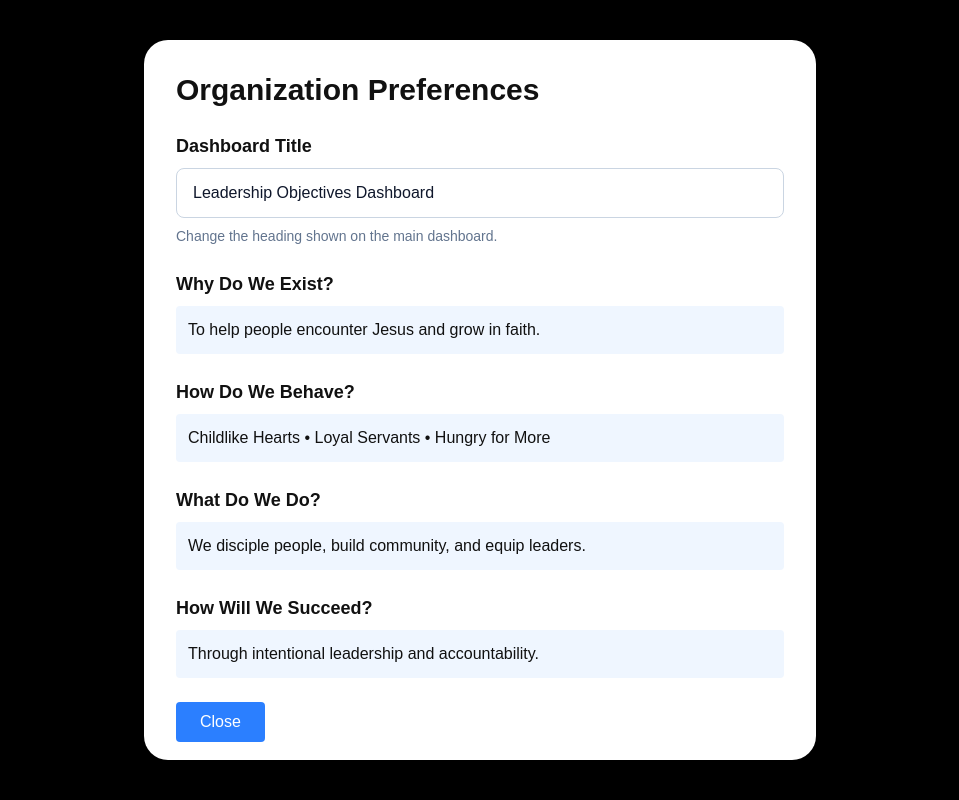
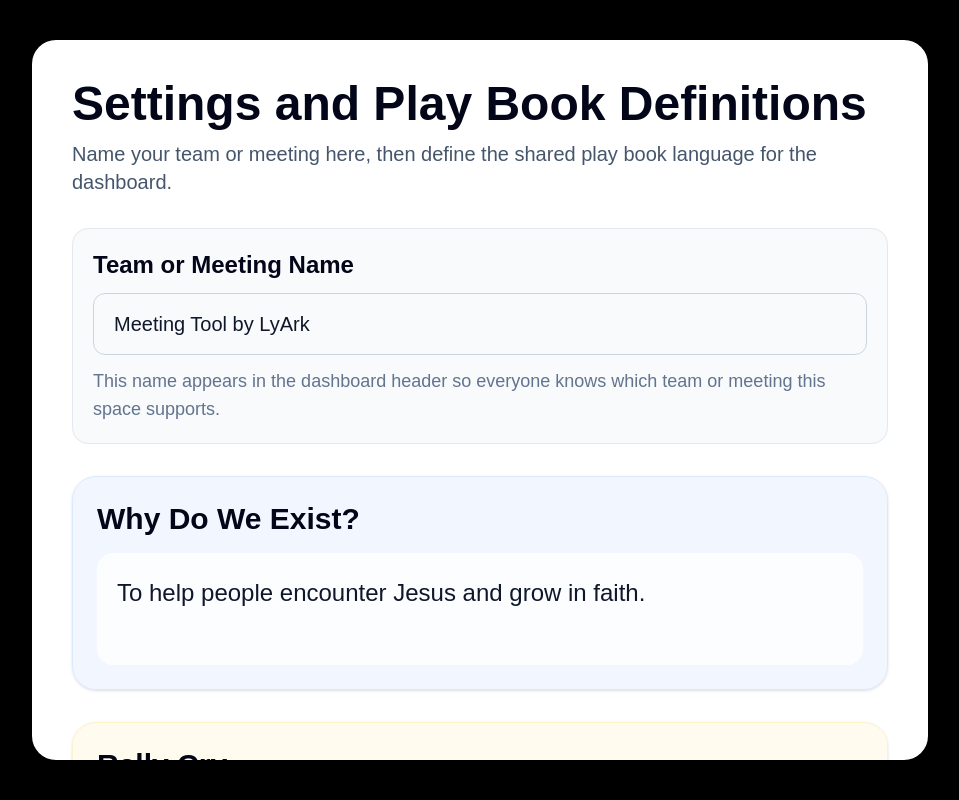
Before and after one commit to NaNo8831/Tool, a Next.js app: page / in a window 1280 px wide. Both pictures are taken after a click on the button "⚙️". Shown: the top 800 px of the page, without its empty margins (160-1119 px from the left). Built offline with nearby package versions, Linux system fonts and the light colour scheme.

Commit message:
Update dashboard header and settings playbook

```diff
--- a/app/components/dashboard/PreferencesModal.tsx
+++ b/app/components/dashboard/PreferencesModal.tsx
@@ -26,72 +26,106 @@ export function PreferencesModal({
     onSave({ ...organizationInfo, [field]: value });
   };
 
+  const fieldClasses = 'bg-blue-50 p-5 rounded-2xl text-xl leading-relaxed text-slate-800 min-h-24';
+  const editorClasses = 'text-xl leading-relaxed';
+  const actionClasses = 'px-5 py-2 text-lg';
+
   return (
-    <div className="fixed inset-0 bg-black bg-opacity-50 flex items-center justify-center z-50">
-      <div className="bg-white rounded-3xl p-8 max-w-2xl w-full max-h-[90vh] overflow-y-auto">
-        <h2 className="text-3xl font-bold mb-6">Organization Preferences</h2>
+    <div className="fixed inset-0 bg-black bg-opacity-50 flex items-center justify-center z-50 px-4">
+      <div className="bg-white rounded-3xl p-8 md:p-10 max-w-4xl w-full max-h-[90vh] overflow-y-auto shadow-2xl">
+        <div className="mb-8 space-y-3">
+          <h2 className="text-4xl md:text-5xl font-bold text-slate-950">Settings and Play Book Definitions</h2>
+          <p className="text-xl text-slate-600">
+            Name your team or meeting here, then define the shared play book language for the dashboard.
+          </p>
+        </div>
 
-        <div className="space-y-6">
-          <div>
-            <label className="block text-lg font-semibold mb-2">Dashboard Title</label>
+        <div className="space-y-8 text-xl">
+          <div className="rounded-2xl border border-slate-200 bg-slate-50 p-5">
+            <label className="block text-2xl font-semibold mb-3 text-slate-950">Team or Meeting Name</label>
             <input
               type="text"
               value={dashboardTitle}
               onChange={(e) => onDashboardTitleChange(e.target.value)}
-              className="w-full px-4 py-3 border border-slate-300 rounded-lg text-slate-900 focus:outline-none focus:ring-2 focus:ring-blue-300"
-              placeholder="Meeting Tool"
+              className="w-full px-5 py-4 border border-slate-300 rounded-xl text-xl text-slate-900 focus:outline-none focus:ring-2 focus:ring-blue-300"
+              placeholder="Name your team or meeting"
             />
-            <p className="text-sm text-slate-500 mt-2">Change the heading shown on the main dashboard.</p>
+            <p className="text-lg text-slate-500 mt-3">
+              This name appears in the dashboard header so everyone knows which team or meeting this space supports.
+            </p>
           </div>
 
-          <div>
-            <label className="block text-lg font-semibold mb-2">Why Do We Exist?</label>
+          <section className="rounded-3xl border border-blue-100 bg-blue-50/80 p-6 shadow-sm">
+            <label className="block text-3xl font-bold mb-4 text-slate-950">Why Do We Exist?</label>
             <EditableField
               value={organizationInfo.whyExist}
               onSave={(value) => handleSave('whyExist', value)}
               placeholder="Enter your mission..."
               multiline
-              className="bg-blue-50 p-3 rounded"
+              className="bg-white/80 p-5 rounded-2xl text-2xl leading-relaxed text-slate-900 min-h-28"
+              editorClassName="text-2xl leading-relaxed min-h-[160px]"
+              actionClassName={actionClasses}
             />
-          </div>
+          </section>
 
-          <div>
-            <label className="block text-lg font-semibold mb-2">How Do We Behave?</label>
+          <section className="rounded-3xl border border-amber-100 bg-amber-50/80 p-6 shadow-sm">
+            <label className="block text-3xl font-bold mb-4 text-slate-950">Rally Cry</label>
+            <EditableField
+              value={organizationInfo.rallyCry}
+              onSave={(value) => handleSave('rallyCry', value)}
+              placeholder="Rally Cry"
+              multiline
+              className="bg-white/80 p-5 rounded-2xl text-3xl font-bold leading-snug text-slate-950 min-h-24"
+              editorClassName="text-3xl font-bold leading-snug min-h-[140px]"
+              actionClassName={actionClasses}
+            />
+          </section>
+
+          <div className="grid gap-6 md:grid-cols-2">
+            <div className="rounded-2xl border border-slate-200 p-5">
+              <label className="block text-2xl font-semibold mb-3 text-slate-950">How Do We Behave?</label>
               <EditableField
                 value={organizationInfo.howBehave}
                 onSave={(value) => handleSave('howBehave', value)}
                 placeholder="Enter your values..."
                 multiline
-              className="bg-blue-50 p-3 rounded"
+                className={fieldClasses}
+                editorClassName={editorClasses}
+                actionClassName={actionClasses}
               />
             </div>
 
-          <div>
-            <label className="block text-lg font-semibold mb-2">What Do We Do?</label>
+            <div className="rounded-2xl border border-slate-200 p-5">
+              <label className="block text-2xl font-semibold mb-3 text-slate-950">What Do We Do?</label>
               <EditableField
                 value={organizationInfo.whatDo}
                 onSave={(value) => handleSave('whatDo', value)}
                 placeholder="Enter what you do..."
                 multiline
-              className="bg-blue-50 p-3 rounded"
+                className={fieldClasses}
+                editorClassName={editorClasses}
+                actionClassName={actionClasses}
               />
             </div>
 
-          <div>
-            <label className="block text-lg font-semibold mb-2">How Will We Succeed?</label>
+            <div className="rounded-2xl border border-slate-200 p-5 md:col-span-2">
+              <label className="block text-2xl font-semibold mb-3 text-slate-950">How Will We Succeed?</label>
               <EditableField
                 value={organizationInfo.howSucceed}
                 onSave={(value) => handleSave('howSucceed', value)}
                 placeholder="Enter success metrics..."
                 multiline
-              className="bg-blue-50 p-3 rounded"
+                className={fieldClasses}
+                editorClassName={editorClasses}
+                actionClassName={actionClasses}
               />
+            </div>
           </div>
         </div>
 
         <button
           onClick={onClose}
-          className="mt-6 px-6 py-2 bg-blue-500 text-white rounded hover:bg-blue-600"
+          className="mt-8 px-8 py-3 bg-blue-600 text-white rounded-xl text-xl font-semibold hover:bg-blue-700"
         >
           Close
         </button>
--- a/app/components/ui/EditableField.tsx
+++ b/app/components/ui/EditableField.tsx
@@ -8,6 +8,8 @@ interface EditableFieldProps {
   placeholder?: string;
   multiline?: boolean;
   className?: string;
+  editorClassName?: string;
+  actionClassName?: string;
 }
 
 export function EditableField({
@@ -15,7 +17,9 @@ export function EditableField({
   onSave,
   placeholder = 'Click to edit',
   multiline = false,
-  className = ''
+  className = '',
+  editorClassName = '',
+  actionClassName = ''
 }: EditableFieldProps) {
   const [isEditing, setIsEditing] = useState(false);
   const [editValue, setEditValue] = useState(value);
@@ -49,7 +53,7 @@ export function EditableField({
             value={editValue}
             onChange={(e) => setEditValue(e.target.value)}
             onKeyDown={handleKeyDown}
-            className="w-full min-h-[120px] px-3 py-3 border border-slate-300 rounded text-slate-900 focus:outline-none focus:ring-2 focus:ring-blue-300"
+            className={`w-full min-h-[120px] px-3 py-3 border border-slate-300 rounded text-slate-900 focus:outline-none focus:ring-2 focus:ring-blue-300 ${editorClassName}`}
             placeholder={placeholder}
           />
         ) : (
@@ -58,20 +62,20 @@ export function EditableField({
             value={editValue}
             onChange={(e) => setEditValue(e.target.value)}
             onKeyDown={handleKeyDown}
-            className="w-full px-3 py-2 border border-slate-300 rounded text-slate-900 focus:outline-none focus:ring-2 focus:ring-blue-300"
+            className={`w-full px-3 py-2 border border-slate-300 rounded text-slate-900 focus:outline-none focus:ring-2 focus:ring-blue-300 ${editorClassName}`}
             placeholder={placeholder}
           />
         )}
         <div className="flex gap-2">
           <button
             onClick={handleSave}
-            className="px-3 py-1 bg-green-600 text-white rounded text-sm hover:bg-green-700"
+            className={`px-3 py-1 bg-green-600 text-white rounded text-sm hover:bg-green-700 ${actionClassName}`}
           >
             Save
           </button>
           <button
             onClick={handleCancel}
-            className="px-3 py-1 bg-slate-500 text-white rounded text-sm hover:bg-slate-600"
+            className={`px-3 py-1 bg-slate-500 text-white rounded text-sm hover:bg-slate-600 ${actionClassName}`}
           >
             Cancel
           </button>
--- a/app/layout.tsx
+++ b/app/layout.tsx
@@ -13,8 +13,8 @@ const geistMono = Geist_Mono({
 });
 
 export const metadata: Metadata = {
-  title: "Create Next App",
-  description: "Generated by create next app",
+  title: "Meeting Tool by LyArk",
+  description: "Meeting Tool by LyArk",
 };
 
 export default function RootLayout({
--- a/app/lib/objectiveOptions.ts
+++ b/app/lib/objectiveOptions.ts
@@ -3,12 +3,13 @@ import type { MeetingSectionKey, OrganizationInfo } from '@/app/types/dashboard'
 
 export const defaultOrganizationInfo: OrganizationInfo = {
   whyExist: 'To help people encounter Jesus and grow in faith.',
+  rallyCry: '',
   howBehave: 'Childlike Hearts • Loyal Servants • Hungry for More',
   whatDo: 'We disciple people, build community, and equip leaders.',
   howSucceed: 'Through intentional leadership and accountability.'
 };
 
-export const defaultDashboardTitle = 'Leadership Objectives Dashboard';
+export const defaultDashboardTitle = 'Meeting Tool by LyArk';
 
 export const defaultMeetingSectionOrder: MeetingSectionKey[] = ['agenda', 'topic', 'decision', 'cascade'];
 
--- a/app/page.tsx
+++ b/app/page.tsx
@@ -39,6 +39,7 @@ export default function Home() {
   const [taskInputs, setTaskInputs] = useState<Record<number, TaskInput>>({});
   const [draggingObjectiveId, setDraggingObjectiveId] = useState<number | null>(null);
   const [draggingMeetingSection, setDraggingMeetingSection] = useState<MeetingSectionKey | null>(null);
+  const organizationInfoWithDefaults = { ...defaultOrganizationInfo, ...organizationInfo };
 
   const updateObjectiveTitle = (id: number, newTitle: string) => {
     setObjectives(objectives.map((obj) =>
@@ -298,7 +299,7 @@ export default function Home() {
         <div className="mb-10 flex flex-col gap-6 md:flex-row md:items-start md:justify-between">
           <div>
             <h1 className="text-5xl font-bold text-slate-900">{dashboardTitle}</h1>
-            <p className="text-slate-700 mt-3 text-lg">Strategic planning and accountability platform</p>
+            <p className="text-slate-600 mt-3 text-lg">Name your team or meeting from the settings menu.</p>
           </div>
 
           <button
@@ -310,22 +311,32 @@ export default function Home() {
           </button>
         </div>
 
-        <div className="grid md:grid-cols-2 xl:grid-cols-4 gap-4 mb-10">
-          <div className="bg-white rounded-3xl p-5 shadow">
-            <h2 className="font-bold text-lg mb-3 text-black">Why Do We Exist?</h2>
-            {renderMissionValue(organizationInfo.whyExist)}
-          </div>
+        <div className="mb-10 space-y-5">
+          <section className="bg-white rounded-3xl p-6 md:p-8 shadow border-l-8 border-blue-500">
+            <h2 className="font-bold text-2xl mb-4 text-black">Why Do We Exist?</h2>
+            <div className="text-lg leading-relaxed">{renderMissionValue(organizationInfoWithDefaults.whyExist)}</div>
+          </section>
+
+          <section className="bg-amber-50 rounded-3xl p-6 md:p-8 shadow border border-amber-100">
+            <h2 className="font-bold text-2xl mb-4 text-black">Rally Cry</h2>
+            <p className="text-3xl font-bold leading-snug text-slate-900 whitespace-pre-line">
+              {organizationInfoWithDefaults.rallyCry || 'Rally Cry'}
+            </p>
+          </section>
+
+          <div className="grid md:grid-cols-3 gap-5">
             <div className="bg-white rounded-3xl p-5 shadow">
               <h2 className="font-bold text-lg mb-3 text-black">How Do We Behave?</h2>
-            {renderMissionValue(organizationInfo.howBehave)}
+              {renderMissionValue(organizationInfoWithDefaults.howBehave)}
             </div>
             <div className="bg-white rounded-3xl p-5 shadow">
               <h2 className="font-bold text-lg mb-3 text-black">What Do We Do?</h2>
-            {renderMissionValue(organizationInfo.whatDo)}
+              {renderMissionValue(organizationInfoWithDefaults.whatDo)}
             </div>
             <div className="bg-white rounded-3xl p-5 shadow">
               <h2 className="font-bold text-lg mb-3 text-black">How Will We Succeed?</h2>
-            {renderMissionValue(organizationInfo.howSucceed)}
+              {renderMissionValue(organizationInfoWithDefaults.howSucceed)}
+            </div>
           </div>
         </div>
 
@@ -381,7 +392,7 @@ export default function Home() {
       <PreferencesModal
         isOpen={showPreferences}
         onClose={() => setShowPreferences(false)}
-        organizationInfo={organizationInfo}
+        organizationInfo={organizationInfoWithDefaults}
         onSave={setOrganizationInfo}
         dashboardTitle={dashboardTitle}
         onDashboardTitleChange={setDashboardTitle}
--- a/app/types/dashboard.ts
+++ b/app/types/dashboard.ts
@@ -2,6 +2,7 @@ import type { Dispatch, SetStateAction } from 'react';
 
 export interface OrganizationInfo {
   whyExist: string;
+  rallyCry: string;
   howBehave: string;
   whatDo: string;
   howSucceed: string;
```
Lines whose indentation alone changed are shown as unchanged.
